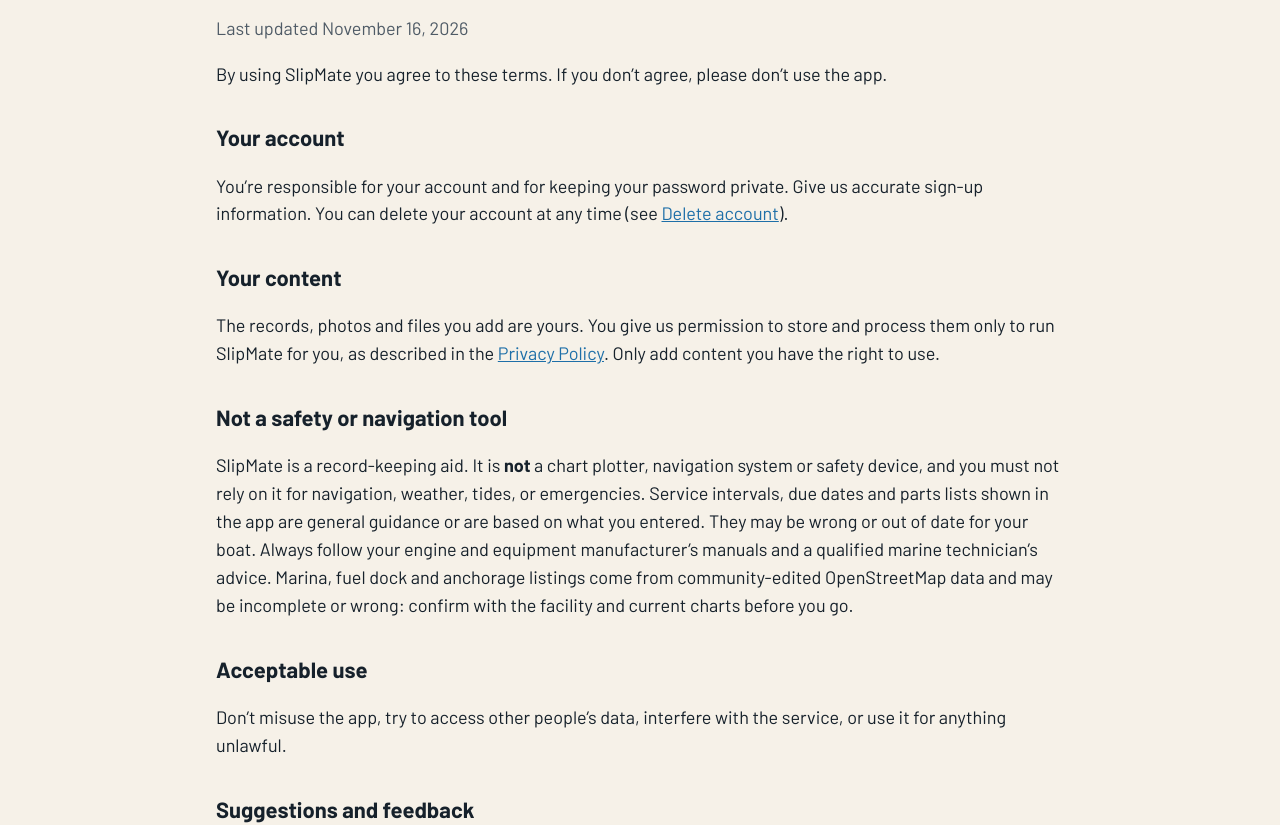
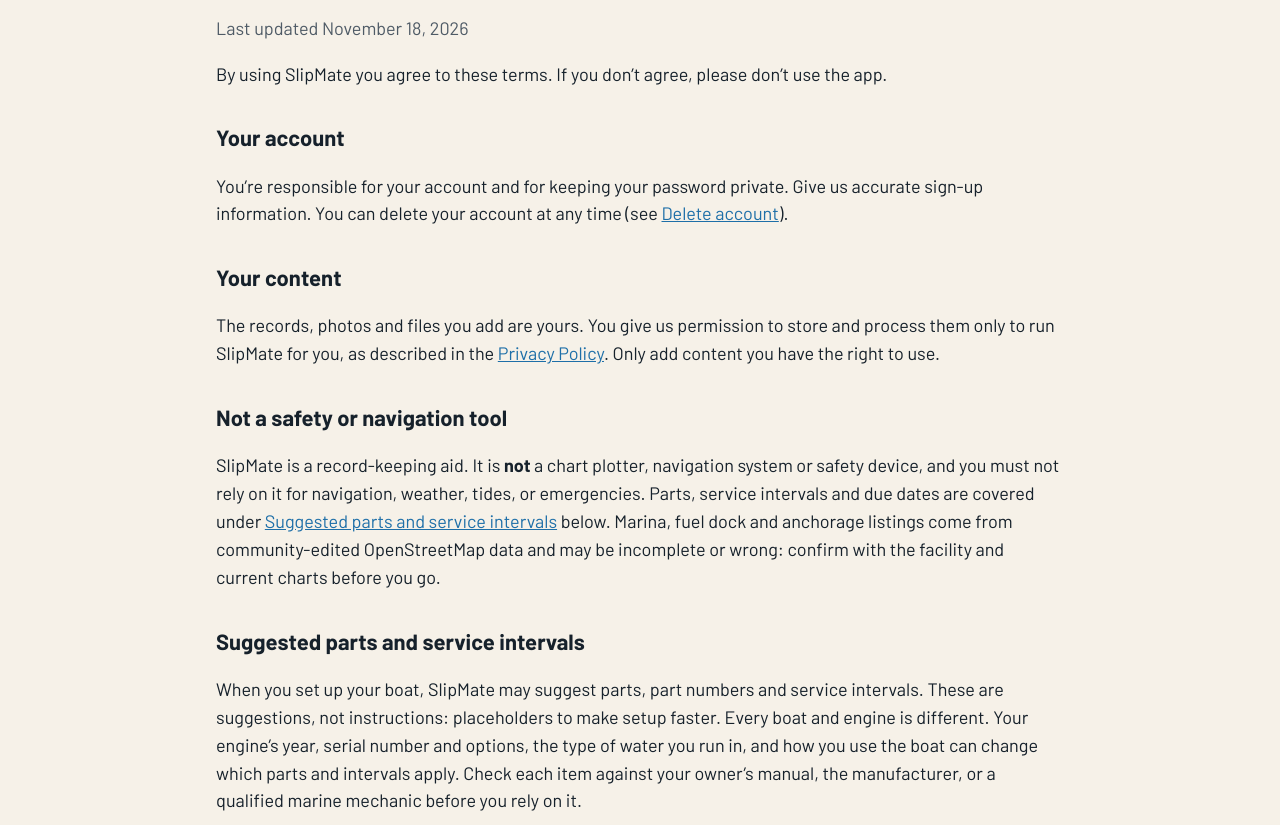
Before and after one commit to RoyStiles/underway-website, a website: page site/terms.html in a window 1280 px wide. Shown: the part 141-966 px from the top of the page. Drawn offline with Linux system fonts and the light colour scheme.

Commit message:
Terms of Use: Suggested parts and service intervals section
Co-Authored-By: Claude Opus 5.5 <noreply@anthropic.com>

```diff
--- a/config.json
+++ b/config.json
@@ -4,5 +4,5 @@
   "ownerName": "SlipMate",
   "appStoreUrl": "",
   "playStoreUrl": "",
-  "lastUpdated": "November 16, 2026"
+  "lastUpdated": "November 18, 2026"
 }
--- a/site/terms.html
+++ b/site/terms.html
@@ -84,7 +84,7 @@ footer .sp{margin-right:auto}
 </div></header>
 <main>
 <h1>Terms of Use</h1>
-<p class="muted">Last updated November 16, 2026</p>
+<p class="muted">Last updated November 18, 2026</p>
 <p>By using SlipMate you agree to these terms. If you don’t agree, please don’t use the app.</p>
 
 <h2>Your account</h2>
@@ -94,7 +94,11 @@ footer .sp{margin-right:auto}
 <p>The records, photos and files you add are yours. You give us permission to store and process them only to run SlipMate for you, as described in the <a href="privacy.html">Privacy Policy</a>. Only add content you have the right to use.</p>
 
 <h2>Not a safety or navigation tool</h2>
-<p>SlipMate is a record-keeping aid. It is <strong>not</strong> a chart plotter, navigation system or safety device, and you must not rely on it for navigation, weather, tides, or emergencies. Service intervals, due dates and parts lists shown in the app are general guidance or are based on what you entered. They may be wrong or out of date for your boat. Always follow your engine and equipment manufacturer’s manuals and a qualified marine technician’s advice. Marina, fuel dock and anchorage listings come from community-edited OpenStreetMap data and may be incomplete or wrong: confirm with the facility and current charts before you go.</p>
+<p>SlipMate is a record-keeping aid. It is <strong>not</strong> a chart plotter, navigation system or safety device, and you must not rely on it for navigation, weather, tides, or emergencies. Parts, service intervals and due dates are covered under <a href="#suggested-parts">Suggested parts and service intervals</a> below. Marina, fuel dock and anchorage listings come from community-edited OpenStreetMap data and may be incomplete or wrong: confirm with the facility and current charts before you go.</p>
+
+<h2 id="suggested-parts">Suggested parts and service intervals</h2>
+<p>When you set up your boat, SlipMate may suggest parts, part numbers and service intervals. These are suggestions, not instructions: placeholders to make setup faster. Every boat and engine is different. Your engine’s year, serial number and options, the type of water you run in, and how you use the boat can change which parts and intervals apply. Check each item against your owner’s manual, the manufacturer, or a qualified marine mechanic before you rely on it.</p>
+<p><strong>SlipMate does not verify any part number or service interval.</strong> Due dates and reminders are worked out from these intervals and from what you enter, so they can be wrong or out of date for your boat too.</p>
 
 <h2>Acceptable use</h2>
 <p>Don’t misuse the app, try to access other people’s data, interfere with the service, or use it for anything unlawful.</p>
```
Also changed, not shown: pages/terms.html (+5 -1 lines), site/privacy.html (+1 -1 lines).
